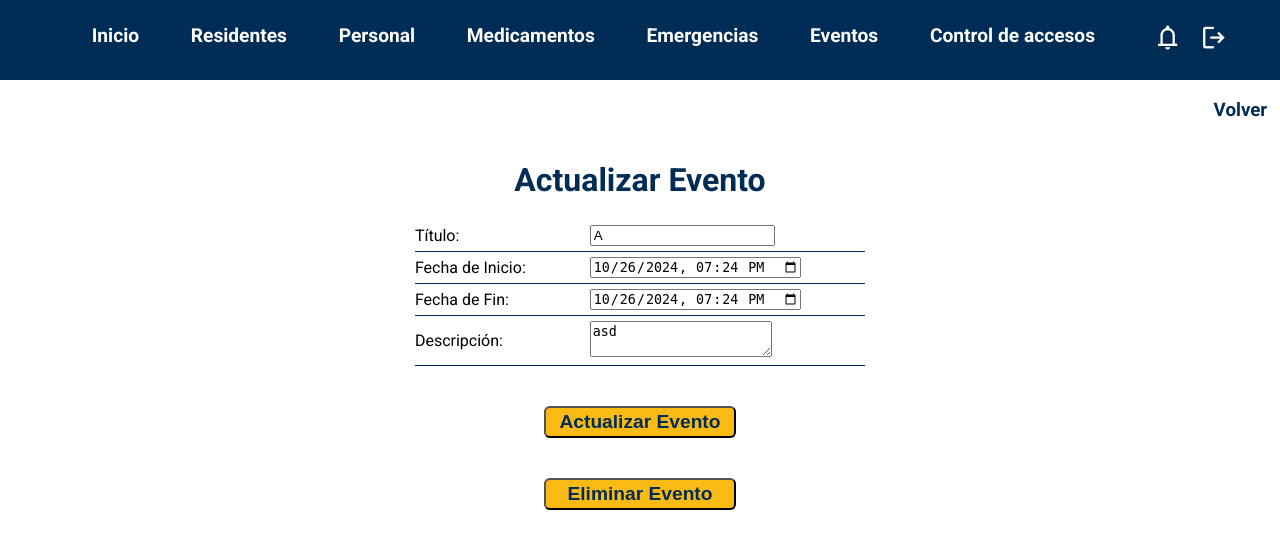
After one commit to alovidal/DIOX666, a Django app: page /dioxx/updEvt/1 in a window 1280 px wide. The commit adds this page. Shown: the top 549 px of the page. Run offline with Django 5.2, Linux system fonts and the light colour scheme; data comes from the database, SQL or seed files in the repository; both versions use the stored data as it was after the commit.

Commit message:
Update
Módulo de eventos

```diff
--- a/Django/dioxx/admin.py
+++ b/Django/dioxx/admin.py
@@ -11,3 +11,4 @@ admin.site.register(personal)
 admin.site.register(emergencia)
 admin.site.register(acceso)
 admin.site.register(notificacion)
+admin.site.register(evento)
--- a/Django/dioxx/models.py
+++ b/Django/dioxx/models.py
@@ -78,3 +78,13 @@ class notificacion(models.Model):
 
     def __str__(self):
         return str(self.idNotificacion)
+
+class evento(models.Model):
+    idEvento = models.AutoField(primary_key=True, db_column="idEvento")
+    titulo = models.CharField(max_length=100)
+    fecha_inicio = models.DateTimeField()
+    fecha_fin = models.DateTimeField()
+    descripcion = models.TextField(blank=True)
+
+    def __str__(self):
+        return self.titulo
--- a/Django/dioxx/templates/base/header.html
+++ b/Django/dioxx/templates/base/header.html
@@ -6,7 +6,7 @@
         <li class="nav-item"><a href="{% url 'listPer' %}" class="nav-link">Personal</a></li>
         <li class="nav-item"><a href="" class="nav-link">Medicamentos</a></li>
         <li class="nav-item"><a href="{% url 'listErm' %}" class="nav-link">Emergencias</a></li>
-        <li class="nav-item"><a href="" class="nav-link">Eventos</a></li>
+        <li class="nav-item"><a href="{% url 'listEvt' %}" class="nav-link">Eventos</a></li>
         <li class="nav-item">
           <a href="{% url 'listAcc' %}" class="nav-link">Control de accesos</a>
         </li>
--- /dev/null
+++ b/Django/dioxx/templates/pages/eventos/upd_evt.html
@@ -0,0 +1,82 @@
+<!DOCTYPE html>
+<html lang="en">
+<head>
+    <meta charset="UTF-8" />
+    <meta name="viewport" content="width=device-width, initial-scale=1.0" />
+
+    {% load static %}
+
+    <link rel="stylesheet" href="{% static './css/style.css' %}" />
+    <link
+      rel="stylesheet"
+      href="https://fonts.googleapis.com/css2?family=Material+Symbols+Outlined:opsz,wght,FILL,GRAD@24,400,0,0"
+    />
+    <title>DIOXX_666</title>
+</head>
+<body>
+    {% include "base/header.html" %}
+
+    <main class="main-event main-addEvt main-access main-addAcc main-erm main-per main-addErm main-res">
+        <h3 class="font-texto volver-add">
+            <a href="{% url 'listEvt' %}">Volver</a>
+        </h3>
+
+        {% if mensaje %}
+            <div class="mensaje font-texto" style="text-align: center;">
+                <p>{{ mensaje }}</p>
+            </div>
+        {% endif %}
+
+        <div class="info-top table-event-inf">
+            <h1 class="font-texto" style="color: var(--azul); text-align: center">
+                Actualizar Evento
+            </h1>
+            <div class="info-add info-event">
+                <form method="POST" action="{% url 'updEvt' pk=evento.idEvento %}">
+                    {% csrf_token %}
+                    <table class="table-add font-texto table-event">
+                        <tr>
+                            <td class="campo-info">Título:</td>
+                            <td>
+                                <input type="text" name="titulo" value="{{ evento.titulo }}" required />
+                            </td>
+                        </tr>
+                        <tr>
+                            <td class="campo-info">Fecha de Inicio:</td>
+                            <td>
+                                <input type="datetime-local" name="fecha_inicio" value="{{ evento.fecha_inicio|date:'Y-m-d\TH:i' }}" required />
+                            </td>
+                        </tr>
+                        <tr>
+                            <td class="campo-info">Fecha de Fin:</td>
+                            <td>
+                                <input type="datetime-local" name="fecha_fin" value="{{ evento.fecha_fin|date:'Y-m-d\TH:i' }}" required />
+                            </td>
+                        </tr>
+                        <tr>
+                            <td class="campo-info">Descripción:</td>
+                            <td>
+                                <textarea name="descripcion" required>{{ evento.descripcion }}</textarea>
+                            </td>
+                        </tr>
+                    </table>
+                    <div class="opcion-event opcion-add" style="display: flex; justify-content: center; align-items: center; margin-top: 5vh;">
+                        <input
+                            type="submit"
+                            class="inp-global btn-del btn-event"
+                            value="Actualizar Evento"
+                            style="width: 15vw;"
+                        />
+                    </div>
+                </form>
+                <form method="POST" action="{% url 'delEvt' pk=evento.idEvento %}">
+                    {% csrf_token %}
+                    <div class="opcion-add opcion-per" style="display: flex; justify-content: center; align-items: center; margin-top: 5vh;">
+                        <input type="submit" class="inp-global btn-del btn-event btn-event-del" style="width: 15vw;" value="Eliminar Evento" />
+                    </div>
+                </form>
+            </div>
+        </div>
+    </main>
+</body>
+</html>
--- a/Django/dioxx/urls.py
+++ b/Django/dioxx/urls.py
@@ -38,6 +38,16 @@ urlpatterns = [
     path("updAcc/<str:pk>", views.updAcc, name="updAcc"),
     path("delAcc/<str:pk>", views.delAcc, name="delAcc"),
 
+    # Eventos
+    path("listEvt/", views.listEvt, name="listEvt"),
+    path("addEvt/", views.addEvt, name="addEvt"),
+    path("verEvt/<str:pk>", views.verEvt, name="verEvt"),
+    path("findEvt/<str:pk>", views.findEvt, name="findEvt"),
+    path("updEvt/<str:pk>", views.updEvt, name="updEvt"),
+    path("delEvt/<str:pk>", views.delEvt, name="delEvt"),
+    path('calendario/', views.calendario_eventos, name='calendario_eventos'),
+
     # Medicamentos
+    path("opcMed/", views.opcMed, name="opcMed"),
 
 ]
--- a/Django/dioxx/views.py
+++ b/Django/dioxx/views.py
@@ -518,4 +518,139 @@ def delAcc(request, pk):
         }
         return render(request, "pages/accesos/upd_acc.html", context)
 
+""" Eventos """
+def listEvt(request):
+    evts = evento.objects.all()
+
+    context = {
+        "eventos": evts
+    }
+    return render(request, "pages/eventos/list_evt.html", context)
+
+def addEvt(request):
+    if request.method == "POST":
+        # Obtener datos del formulario
+        titulo = request.POST["titulo"]
+        fecha_inicio = request.POST["fecha_inicio"]
+        fecha_fin = request.POST["fecha_fin"]
+        descripcion = request.POST["descripcion"]
+
+        # Crear una nueva instancia de evento
+        nuevo_evento = evento(
+            titulo=titulo,
+            fecha_inicio=fecha_inicio,
+            fecha_fin=fecha_fin,
+            descripcion=descripcion
+        )
+
+        # Guardar el nuevo evento en la base de datos
+        nuevo_evento.save()
+
+        # Obtener la lista actualizada de eventos
+        eventos = evento.objects.all()
+        context = {
+            "eventos": eventos,
+            "mensaje": "Evento agregado exitosamente"
+        }
+        return render(request, "pages/eventos/list_evt.html", context)
+
+    # Si no es POST, mostrar el formulario vacío
+    return render(request, "pages/eventos/add_evt.html")
+
+def verEvt(request, pk):
+    if pk:
+        evento_obj = evento.objects.get(idEvento=pk)
+
+        context = {
+            "evento": evento_obj
+        }
+        return render(request, "pages/eventos/ver_evt.html", context)
+
+def findEvt(request, pk):
+    if pk:
+        evento_obj = evento.objects.get(idEvento=pk)
+
+        context = {
+            "evento": evento_obj
+        }
+        return render(request, "pages/eventos/upd_evt.html", context)
+
+def updEvt(request, pk):
+    if pk:
+        if request.method == "POST":
+            titulo = request.POST["titulo"]
+            fecha_inicio = request.POST["fecha_inicio"]
+            fecha_fin = request.POST["fecha_fin"]
+            descripcion = request.POST["descripcion"]
+
+            # Busca el evento por su id
+            try:
+                evento_obj = evento.objects.get(idEvento=pk)
+                evento_obj.titulo = titulo
+                evento_obj.fecha_inicio = fecha_inicio
+                evento_obj.fecha_fin = fecha_fin
+                evento_obj.descripcion = descripcion
+                evento_obj.save()
+
+                mensaje = "Modificación exitosa"
+            except evento.DoesNotExist:
+                evento_obj = None
+                mensaje = "Evento no encontrado"
+
+            context = {
+                "evento": evento_obj,
+                "mensaje": mensaje
+            }
+            return render(request, "pages/eventos/upd_evt.html", context)
+        else:
+            try:
+                evento_obj = evento.objects.get(idEvento=pk)
+                mensaje = ""
+            except evento.DoesNotExist:
+                evento_obj = None
+                mensaje = "Evento no encontrado"
+
+            context = {
+                "evento": evento_obj,
+                "mensaje": mensaje
+            }
+            return render(request, "pages/eventos/upd_evt.html", context)
+
+    else:
+        mensaje = "ID de evento no válido"
+        context = {
+            "evento": None,
+            "mensaje": mensaje
+        }
+        return render(request, "pages/eventos/upd_evento.html", context)
+
+def delEvt(request, pk):
+    try:
+        # Intenta obtener el objeto Evento y eliminarlo
+        evento_obj = evento.objects.get(idEvento=pk)
+        evento_obj.delete()
+
+        # Obtiene todos los eventos restantes
+        eventos = evento.objects.all()
+
+        # Renderiza la lista de eventos actualizada
+        context = {
+            "eventos": eventos
+        }
+        return render(request, "pages/eventos/list_evt.html", context)
+
+    except evento.DoesNotExist:
+        # En caso de error, prepara el contexto con un mensaje de error
+        context = {
+            "mensaje": "No se pudo eliminar el evento"
+        }
+        return render(request, "pages/eventos/upd_evt.html", context)
+
+def calendario_eventos(request):
+    eventos = evento.objects.all()
+    return render(request, 'pages/eventos/calendario_eventos.html', {'eventos': eventos})
+
 """ Medicamentos """
+def opcMed(request):
+    context = {}
+    return render(request, "pages/medicamentos/opc_med.html", context)
```
Also changed, not shown: Django/dioxx/templates/pages/eventos/add_evt.html (added, +76 -0 lines), Django/dioxx/templates/pages/eventos/calendario_eventos.html (added, +119 -0 lines), Django/dioxx/templates/pages/eventos/list_evt.html (added, +74 -0 lines), Django/dioxx/templates/pages/eventos/ver_evt.html (added, +56 -0 lines), Django/db.sqlite3, Django/dioxx/migrations/0013_delete_acceso_remove_personal_cargo_and_more.py (added), Django/dioxx/migrations/0014_initial.py (added).
